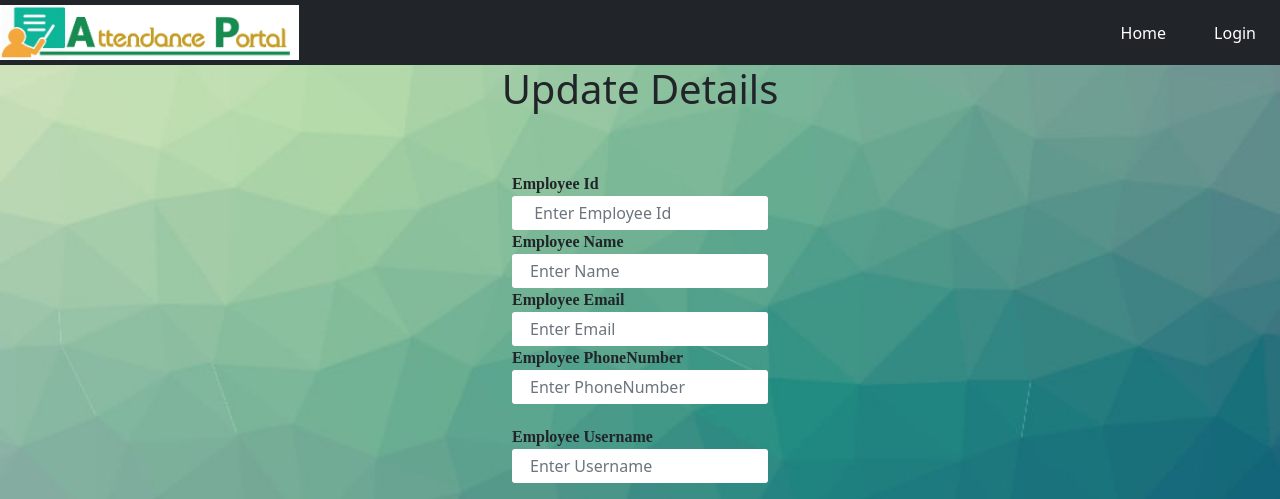
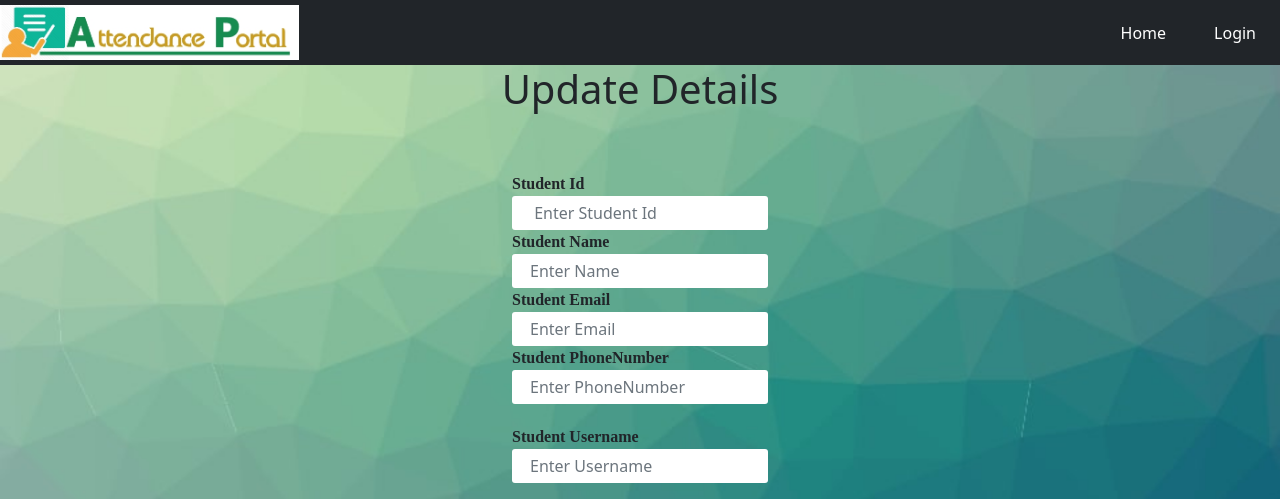
Before and after one commit to anish199/studentattendance-ui_new, a React (Create React App) app: page /Admin/UpdateStudent in a window 1280 px wide. Shown: the top 499 px of the page. Built offline with nearby package versions, Linux system fonts and the light colour scheme.

Commit message:
corrected package-json

```diff
--- a/package.json
+++ b/package.json
@@ -1,5 +1,5 @@
 {
-  "name": "employee_attendance_system-ui",
+  "name": "student_attendance_system-ui",
   "version": "1.0.0",
   "description": "",
   "main": "index.js",
--- a/src/components/Admin/AddStudent.js
+++ b/src/components/Admin/AddStudent.js
@@ -22,7 +22,7 @@ const AddStudent = () => {
     studentContact: user.tel,
     studentUsername: user.username,
     studentPassword: user.password,
-    studentType: "Admin",
+    studentType: "Student",
   };
   console.log(data);
   const onInputChange = (e) => {
@@ -31,8 +31,8 @@ const AddStudent = () => {
   const onSubmit = async (e) => {
     e.preventDefault();
     console.log(data)
-    await axios
-      .post("https://localhost:44381/api/Student/CreateStudent", data)
+    await
+      axios.post("https://localhost:44381/api/Students/CreateStudent", data)
       .then((response) =>{
         alert("Registered!!");
         history.push("/StudentDetails");
--- a/src/components/Admin/StudentDetails.js
+++ b/src/components/Admin/StudentDetails.js
@@ -18,7 +18,7 @@ function StudentDetails(props) {
    StudentService.deleteStudent(id)
       .then((resData) => {
         alert("Deleted Successfully");
-        history.push("/AddEmployee");
+        history.push("/AddStudent");
         this.setState({ result: resData.data.result });
         const GetData = async () => {
           StudentService.getAllStudent().then((result) => {
@@ -74,7 +74,7 @@ function StudentDetails(props) {
                       &nbsp;
                       <button
                         className="btn btn-danger"
-                        onClick={() => (deleteEmployee(item.studentId))}
+                        onClick={() => (deleteStudent(item.studentId))}
                       >
                       Delete
                       </button>
--- a/src/components/Admin/UpdateStudent.js
+++ b/src/components/Admin/UpdateStudent.js
@@ -2,7 +2,7 @@ import React, { useState, useEffect} from "react";
 import { useHistory} from "react-router-dom";
 import axios from "axios";
 
-function UpdateEmployee() {
+function UpdateStudent() {
   let history = useHistory();
   const [user, setUser] = useState({
     id: "",
@@ -15,28 +15,28 @@ function UpdateEmployee() {
   useEffect(() => {
     //GetData();
   });
-  const UpdateEmployee = (e) => {
+  const UpdateStudent = (e) => {
     e.preventDefault();
     const data = {
-      employeeId: user.id,
-      employeeName: user.name,
-      employeeEmail: user.email,
-      employeeContact: user.tel,
-      employeeUsername: user.username,
-      employeePassword: user.password,
-      employeeType: "Employee",
+      studentId: user.id,
+      studentName: user.name,
+      studentEmail: user.email,
+      studentContact: user.tel,
+      studentUsername: user.username,
+      studentPassword: user.password,
+      studentType: "Student",
     };
 
     axios.put(
-      "https://localhost:44381/api/Employees/UpdateEmployee",
+      "https://localhost:44381/api/Students/UpdateStudent",
       data
     ).then((result) => {
      console.log(result);
 
-     history.push("/Admin/EmployeeDetails");
+     history.push("/Admin/StudentDetails");
 
-      if (result.data == "failed") alert("Employee Not Preset");
-      else alert("Employee Updated successfully ");
+      if (result.data == "failed") alert("Student Not Preset");
+      else alert("Student Updated successfully ");
     });
   };
   const onChange = (e) => {
@@ -52,17 +52,17 @@ function UpdateEmployee() {
       </center>
       <div className="form">
         <form>
-          <label>Employee Id</label>
+          <label>Student Id</label>
           <input
             type="text"
             name="id"
             value={user.id}
             className="form-control"
-            placeholder=" Enter Employee Id"
+            placeholder=" Enter Student Id"
             required
             onChange={onChange}
           />
-          <label>Employee Name</label>
+          <label>Student Name</label>
           <input
             type="text"
             name="name"
@@ -72,7 +72,7 @@ function UpdateEmployee() {
             required
             onChange={onChange}
           />
-          <label>Employee Email</label>
+          <label>Student Email</label>
           <input
             type="email"
             name="email"
@@ -82,7 +82,7 @@ function UpdateEmployee() {
             required
             onChange={onChange}
           />
-          <label>Employee PhoneNumber</label>
+          <label>Student PhoneNumber</label>
           <input
             type="tel"
             name="tel"
@@ -93,7 +93,7 @@ function UpdateEmployee() {
             required
           />
           <br />
-          <label>Employee Username</label>
+          <label>Student Username</label>
           <input
             type="text"
             className="form-control"
@@ -105,11 +105,11 @@ function UpdateEmployee() {
           />
           <br />
           <div class="inputbox">
-            <input type="submit" value="Update" onClick={UpdateEmployee} />
+            <input type="submit" value="Update" onClick={UpdateStudent} />
           </div>
         </form>
       </div>
     </div>
   );
 }
-export default UpdateEmployee;
+export default UpdateStudent;
--- a/src/components/Admin/ViewStudentLeave.js
+++ b/src/components/Admin/ViewStudentLeave.js
@@ -1,7 +1,7 @@
 import {Table} from "react-bootstrap";
 import React, { useState, useEffect } from "react";
 import LeaveService from "../DBServices/LeaveService";
-function ViewEmployeeLeave() {
+function ViewStudentLeave() {
 const [data, getData] = useState([]);
     useEffect(() => {
       const GetData = () => {
@@ -23,7 +23,7 @@ const [data, getData] = useState([]);
             <th>Leave Apply Date</th>
             <th>Leave Start Date</th>
             <th>Leave End Date</th>
-            <th>Employee Id</th>
+            <th>Student Id</th>
           </tr>
         </thead>
         <tbody>
@@ -35,7 +35,7 @@ const [data, getData] = useState([]);
                     <td>{item.leaveApplyDate}</td>
                     <td>{item.leaveStartDate}</td>
                     <td>{item.leaveEndDate}</td>
-                    <td>{item.employeeId}</td>
+                    <td>{item.student}</td>
                   </tr>
                 );
               })}
@@ -44,4 +44,4 @@ const [data, getData] = useState([]);
     </div>
   );
 }
-export default ViewEmployeeLeave;
+export default ViewStudentLeave;
--- a/src/components/DBServices/LeaveService.js
+++ b/src/components/DBServices/LeaveService.js
@@ -1,6 +1,6 @@
 import axios from 'axios';
 
-const baseUrl = "https://localhost:44381/api/Leaves/";
+const baseUrl = "https://localhost:44381/api/Leaves/api/Leaves/GetLeaves";
 
 export const LeaveService = {
     getAllLeaves,
--- a/src/components/DBServices/StudentService.js
+++ b/src/components/DBServices/StudentService.js
@@ -2,7 +2,7 @@ import axios from 'axios';
 
 const baseUrl = "https://localhost:44381/api/Student/";
 
-export const EmployeeServices = {
+export const StudentServices = {
     getAllStudents,
     getStudentById,
     createStudent,
@@ -12,7 +12,7 @@ export const EmployeeServices = {
 
 
 function getAllStudents(){
-    return axios.get(baseUrl +"GetStudents/");
+    return axios.get("https://localhost:44381/api/Students/GetStudents");
 
 }
 
@@ -21,7 +21,7 @@ function getStudentById(id){
 }
 
 function createStudent(StudentObj){
-    return axios.post(baseUrl +"CreateStudent/", StudentObj);
+    return axios.post("https://localhost:44381/api/Students/CreateStudent");
 }
 
 
@@ -31,7 +31,7 @@ function updateStudent(StudentObj){
 }
 
 function deleteStudent(id){
-    return axios.delete(baseUrl +"DeleteStudent/"+ id);
+    return axios.delete("https://localhost:44381/api/Students/DeleteStudent/id");
 }
 
-export default EmployeeServices;
+export default StudentServices;
--- a/src/components/Student/ApplyLeave.js
+++ b/src/components/Student/ApplyLeave.js
@@ -23,7 +23,7 @@ const ApplyLeave = () => {
       leaveStartDate: user.startdate,
       leaveEndDate: user.enddate,
       leaveReason: user.leavereason,
-      employeeId:user.id,
+      studentId:user.id,
     };
     console.log(data);
     LeaveService.createLeave(data).then((result) => {
@@ -37,13 +37,13 @@ const ApplyLeave = () => {
       <h5 style={{ color: "black" }}>Apply Leave</h5>
       <div className="form">
         <form onSubmit={(e) => onSubmit(e)}>
-          <label>Employee Id</label>
+          <label>Student Id</label>
           <input
             type="text"
             name="id"
             value={user.id}
             className="form-control"
-            placeholder=" Enter Employee Id"
+            placeholder=" Enter Student Id"
             required
             onChange={(e) => onInputChange(e)}
           />
--- a/src/components/Student/MarkAttendance.js
+++ b/src/components/Student/MarkAttendance.js
@@ -8,14 +8,14 @@ const MarkAttendance = () => {
     id: "",
     date: "",
     status: "",
-    employees:null
+    student:null
   });
   const data = {
     attendanceId:user.attendanceId,
-    employeeId: user.id,
+    studentId: user.id,
     attendanceDate: user.date,
     attendanceStatus: user.status,
-    employees:user.employees,
+    students:user.students,
   };
   console.log(data);
   const onInputChange = (e) => {
@@ -41,13 +41,13 @@ const MarkAttendance = () => {
       <html>
         <div className="form">
           <form onSubmit={(e) => onSubmit(e)}>
-            <label>Employee Id</label>
+            <label>Student Id</label>
             <input
               type="text"
               name="id"
               value={user.id}
               className="form-control"
-              placeholder=" Enter Employee Id"
+              placeholder=" Enter Student Id"
               required
               onChange={(e) => onInputChange(e)}
             />
```
Also changed, not shown: 1 other file (tests, documents, lock files or other folders).
